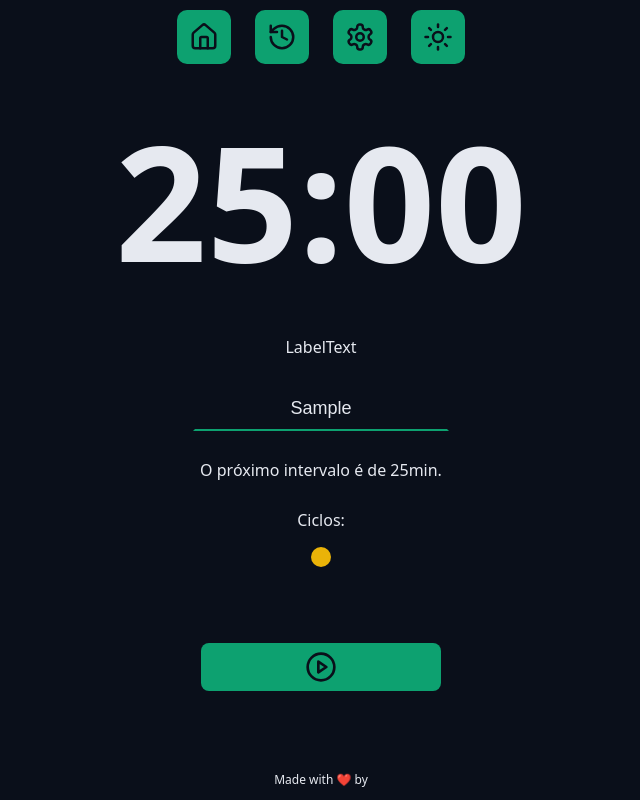
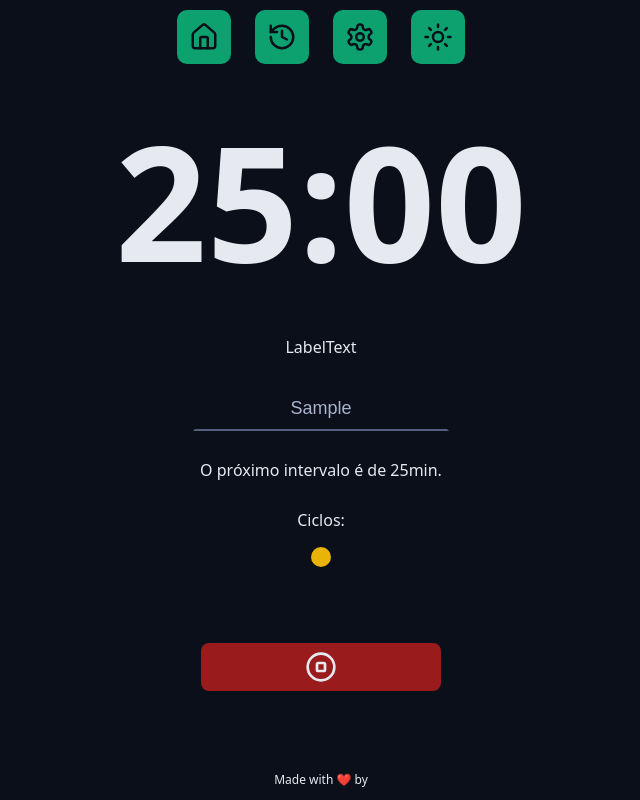
Before and after one commit to dutra357/chronos-app, a React (Vite) app in the folder app/: page / in a window 1280 px wide. Both pictures are taken after typing "Sample" into the empty fields and a click on the button "Iniciar nova tarefa". Shown: the part 252-1052 px from the top of the page, without its empty margins (319-959 px from the left). Built offline with nearby package versions, Linux system fonts and the light colour scheme.

Commit message:
STATE: Configuração do botão de stop, handleStopTask.

```diff
--- a/app/src/components/input/InputDefault.module.css
+++ b/app/src/components/input/InputDefault.module.css
@@ -12,11 +12,13 @@
 }
 
 .input:focus {
+    background-color: transparent;
     border-radius: 0.8rem;
     border: 0.2rem solid var(--primary);
 }
 
 .input:disabled {
+    background-color: transparent;
     border-bottom: 0.2rem solid var(--disabled);
     color: var(--text-muted);
 }
--- a/app/src/components/main-form/MainForm.tsx
+++ b/app/src/components/main-form/MainForm.tsx
@@ -1,7 +1,7 @@
 import { InputDefault } from '../input/InputDefault';
 import { DefaultButton } from '../button/DefaultButton';
 import { Cycle } from '../cycle/Cycle';
-import { PlayCircleIcon } from 'lucide-react';
+import { PlayCircleIcon, StopCircle, StopCircleIcon } from 'lucide-react';
 import { useRef, useState } from 'react';
 import type { TaskModel } from '../../models/TaskModel';
 import { useTaskContext } from '../../contexts/TaskContext/UseTaskContext';
@@ -53,8 +53,27 @@ export function MainForm() {
         tasks: [...prevState.tasks, newTask]
       }
     });
+  }
 
 
+  function handleStopTask() {
+    setState((prevState) => {
+      return {
+        ...prevState,
+        activeTask: null,
+        secondsRemaining: 0,
+        formattedSecondsRemainig: '00:00',
+        tasks: prevState.tasks.map((task) => {
+          if (prevState.activeTask && prevState.activeTask.id === task.id) {
+            return {
+              ...task,
+              interruptedAt: Date.now()
+            }
+          }
+          return task;
+        })
+      }
+    });
   }
 
   return (
@@ -67,6 +86,7 @@ export function MainForm() {
           type='text'
           labelText='LabelText'
           placeholder='Digite algo'
+          disabled={!!state.activeTask}
 
           ref={taskNameInput}
         // Forma CONTROLADA do input, renderiza novamente
@@ -88,7 +108,24 @@ export function MainForm() {
       )}
 
       <div className='formControl'>
-        <DefaultButton color='green' icon={<PlayCircleIcon />} />
+
+        {!state.activeTask ?
+          (
+            <DefaultButton
+              key='startTask'
+              aria-label='Iniciar nova tarefa'
+              title='Iniciar nova tarefa'
+              type='submit' color='green'
+              icon={<PlayCircleIcon />} />
+          ) : (
+            <DefaultButton
+              key='stopTask'
+              aria-label='Interroper tarefa corrente'
+              title='Interroper tarefa corrente'
+              type='button' color='red'
+              icon={<StopCircleIcon />} onClick={handleStopTask} />
+          )}
+
       </div>
 
     </form>
```
